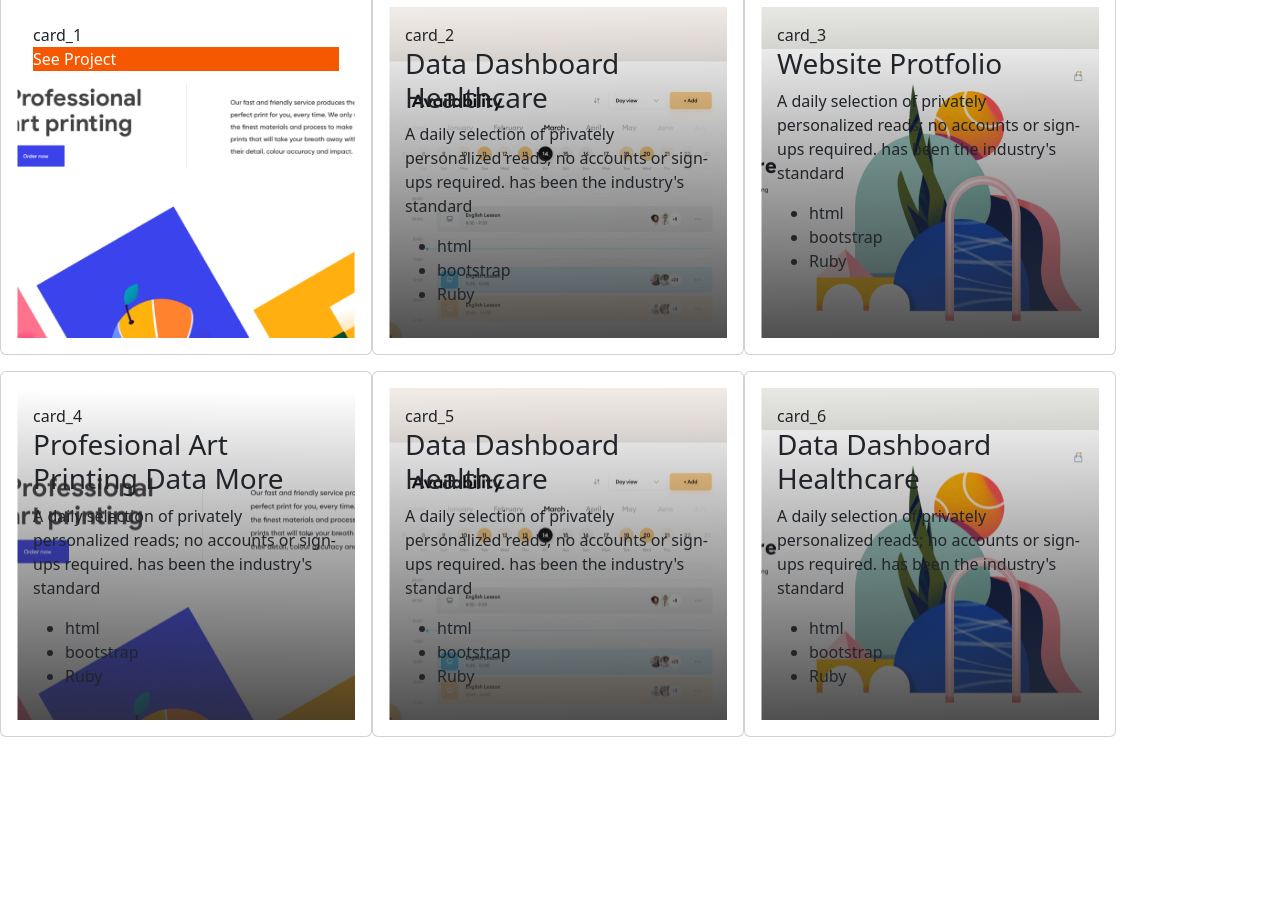
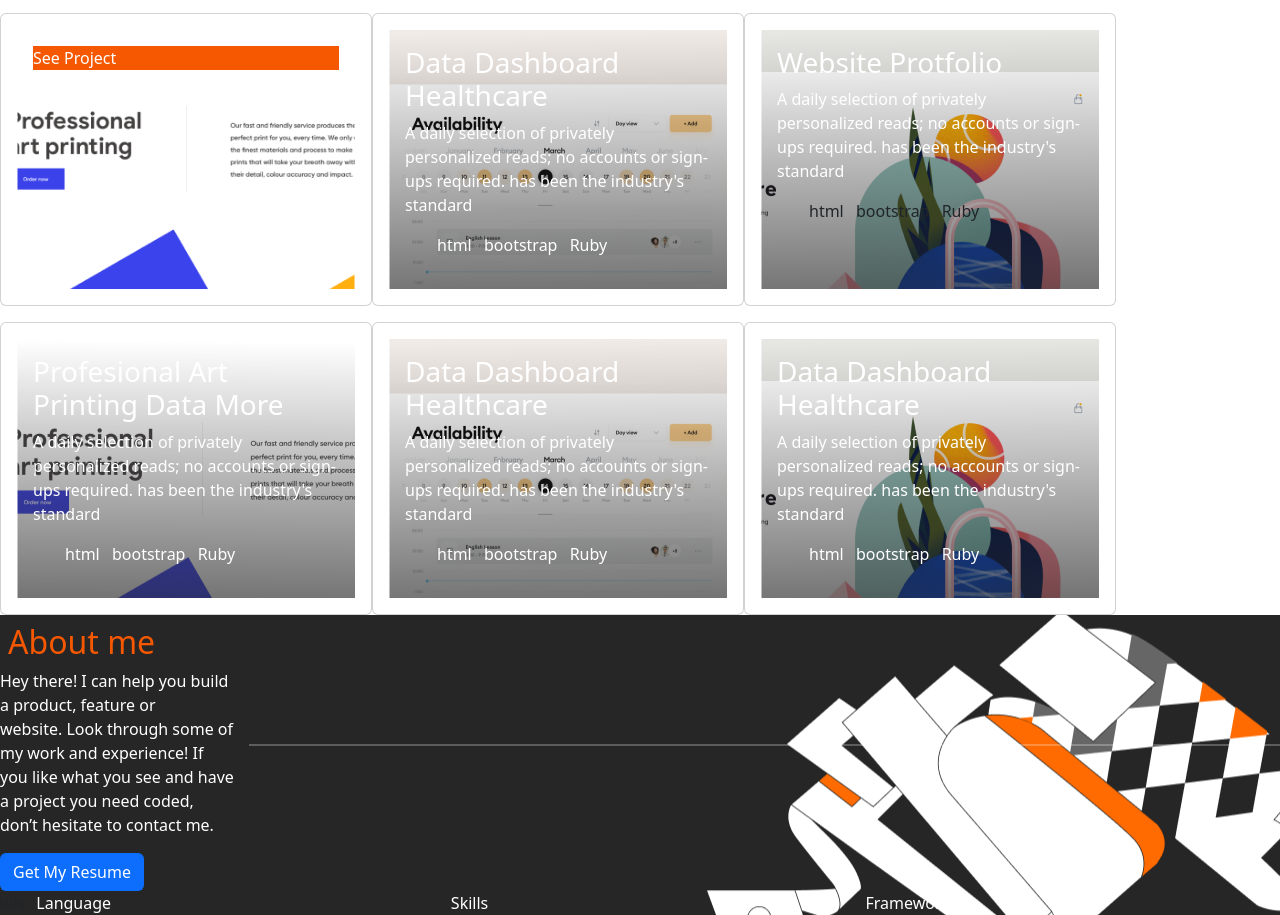
Before and after one commit to joramot/bootstrap-exercise, a website: page index.html in a window 1280 px wide. Shown: the part 1141-2056 px from the top of the page. Before the commit the page ends 1878 px from the top, so only its background shows below. Drawn offline with nearby package versions, Linux system fonts and the light colour scheme.

Commit message:
STYLE: Add bootstrap classes in works section for the work cards

```diff
--- a/index.html
+++ b/index.html
@@ -55,11 +55,11 @@
       </p>
     </div>
   </div>
-  <div class="col-12"> My Works</div>
+  <div class="col-12 h2 m-2"> My Works</div>
   <div class="row m-3 ">
     <div class="col"><img src="./images/stories-img.png" alt=""></div>
     <div class="col">
-      <p class="row">Multi-Post Stories</p>
+      <p class="row h2">Multi-Post Stories</p>
       <p>A daily selection of privately personalized
         reads; no accounts or sign-ups required. This
         has been the industry's standard dummy text
@@ -67,10 +67,10 @@
         took a standard dummy text.</p>
       <div class="row">
         <ul class="">
-          <li>css</li>
-          <li>html</li>
-          <li>bootstrap</li>
-          <li>Ruby</li>
+          <li class="list-inline-item list-inline">css</li>
+          <li class="list-inline-item list-inline">html</li>
+          <li class="list-inline-item list-inline">bootstrap</li>
+          <li class="list-inline-item list-inline">Ruby</li>
         </ul>
       </div>
       <button type="button" class="btn button">See project</button>
@@ -78,82 +78,99 @@
   </div>
   <div class="container mt-3 row">
     <div class="card col-sm-4 p-3">
-      <div class="card-body col card-1">card_1
+      <div class="card-body col card-1">
         <p class="button">See Project</p>
       </div>
     </div>
     <div class="card col-sm-4 p-3">
-      <div class="card-body col card-2">card_2
-        <h3 class="h3">Data Dashboard Healthcare</h3>
-        <p class="p">A daily selection of privately personalized reads; no accounts or sign-ups required.
+      <div class="card-body col card-2">
+        <h3 class="h3 text-white">Data Dashboard Healthcare</h3>
+        <p class="p text-white">A daily selection of privately personalized reads; no accounts or sign-ups required.
           has been the industry's standard</p>
-        <ul class="technologys">
-          <li class="p_technologys">html</li>
-          <li class="p_technologys">bootstrap</li>
-          <li class="p_technologys">Ruby</li>
+        <ul class="">
+          <li class="list-inline-item list-inline text-white">html</li>
+          <li class="list-inline-item list-inline text-white">bootstrap</li>
+          <li class="list-inline-item list-inline text-white">Ruby</li>
         </ul>
       </div>
     </div>
     <div class="card col-sm-4 p-3">
-      <div class="card-body col card-3">card_3
+      <div class="card-body col card-3">
         <div class="">
-          <h3 class="">Website Protfolio </h3>
-          <p class="">A daily selection of privately personalized reads; no accounts or sign-ups required.
+          <h3 class="h3 text-white">Website Protfolio </h3>
+          <p class="text-white">A daily selection of privately personalized reads; no accounts or sign-ups required.
             has been the industry's standard</p>
           <ul class="">
-            <li class="">html</li>
-            <li class="">bootstrap</li>
-            <li class="">Ruby</li>
+            <li class="list-inline-item list-inline">html</li>
+            <li class="list-inline-item list-inline">bootstrap</li>
+            <li class="list-inline-item list-inline">Ruby</li>
           </ul>
         </div>
       </div>
     </div>
-
   </div>
   <div class="container mt-3 row">
     <div class="card col-sm-4 p-3">
-      <div class="card-body col card-4">card_4
-        <div class="info-card-4">
-          <h3 class="h3">Profesional Art Printing Data More</h3>
-          <p class="p">A daily selection of privately personalized reads; no accounts or sign-ups required.
+      <div class="card-body col card-4">
+        <div class="">
+          <h3 class="h3 text-white">Profesional Art Printing Data More</h3>
+          <p class="text-white">A daily selection of privately personalized reads; no accounts or sign-ups required.
             has been the industry's standard</p>
-          <ul class="technologys">
-            <li class="p_technologys">html</li>
-            <li class="p_technologys">bootstrap</li>
-            <li class="p_technologys">Ruby</li>
+          <ul class="">
+            <li class="list-inline-item list-inline text-white">html</li>
+            <li class="list-inline-item list-inline text-white">bootstrap</li>
+            <li class="list-inline-item list-inline text-white">Ruby</li>
           </ul>
         </div>
       </div>
     </div>
     <div class="card col-sm-4 p-3">
-      <div class="card-body col card-2">card_5
-        <div class="info-card-2">
-          <h3 class="h3">Data Dashboard Healthcare</h3>
-          <p>A daily selection of privately personalized reads; no accounts or sign-ups required.
+      <div class="card-body col card-2">
+        <div class="">
+          <h3 class="h3 text-white">Data Dashboard Healthcare</h3>
+          <p class="text-white">A daily selection of privately personalized reads; no accounts or sign-ups required.
             has been the industry's standard</p>
-          <ul class="technologys">
-            <li class="p_technologys">html</li>
-            <li class="p_technologys">bootstrap</li>
-            <li class="p_technologys">Ruby</li>
+          <ul class="">
+            <li class="list-inline-item list-inline text-white">html</li>
+            <li class="list-inline-item list-inline text-white">bootstrap</li>
+            <li class="list-inline-item list-inline text-white">Ruby</li>
           </ul>
         </div>
       </div>
     </div>
     <div class="card col-sm-4 p-3">
-      <div class="card-body col card-3">card_6
-        <div class="info-card-2">
-          <h3 class="h3">Data Dashboard Healthcare</h3>
-          <p>A daily selection of privately personalized reads; no accounts or sign-ups required.
+      <div class="card-body col card-3">
+        <div class="">
+          <h3 class="h3 text-white">Data Dashboard Healthcare</h3>
+          <p class="text-white">A daily selection of privately personalized reads; no accounts or sign-ups required.
             has been the industry's standard</p>
-          <ul class="technologys">
-            <li class="p_technologys">html</li>
-            <li class="p_technologys">bootstrap</li>
-            <li class="p_technologys">Ruby</li>
+          <ul class="">
+            <li class="list-inline-item list-inline text-white">html</li>
+            <li class="list-inline-item list-inline text-white">bootstrap</li>
+            <li class="list-inline-item list-inline text-white">Ruby</li>
           </ul>
         </div>
       </div>
     </div>
   </div>
+  <div class="row about-me-container">
+    <div class="col">
+      <h1 class="h2 m-lg-2" style="color:#f55800;">About me</h2>
+      <p class="text-white">Hey there! I can help you build a product, feature or <br>website. Look through some of my
+        work and experience! If <br>you like what you see and have a project you need coded, <br>don’t hesitate to
+        contact me.</p>
+      <button class="btn text-bg-primary">Get My Resume</button>
+    </div>
+    <hr
+      style="display: inline; width: 80%; align-self: center; height:2px; border-width:0; color:#fff; background-color: #fff">
+    <div class="row">skills
+      <div class="col text-white">Language</div>
+      <div class="col text-white">Skills</div>
+      <div class="col text-white">Frameworks</div>
+    </div>
+  </div>
+
+  </div>
 </body>
 
 </html>
--- a/style.css
+++ b/style.css
@@ -69,3 +69,10 @@ header {
   background-image: url(../images/4-img-placeholder.png);
   background-repeat: no-repeat;
 }
+
+.about-me-container {
+  background: #262626;
+  background-image: url(../images/illustration-about-me.png);
+  background-repeat: no-repeat;
+  background-position: 100% 10%;
+}
```
